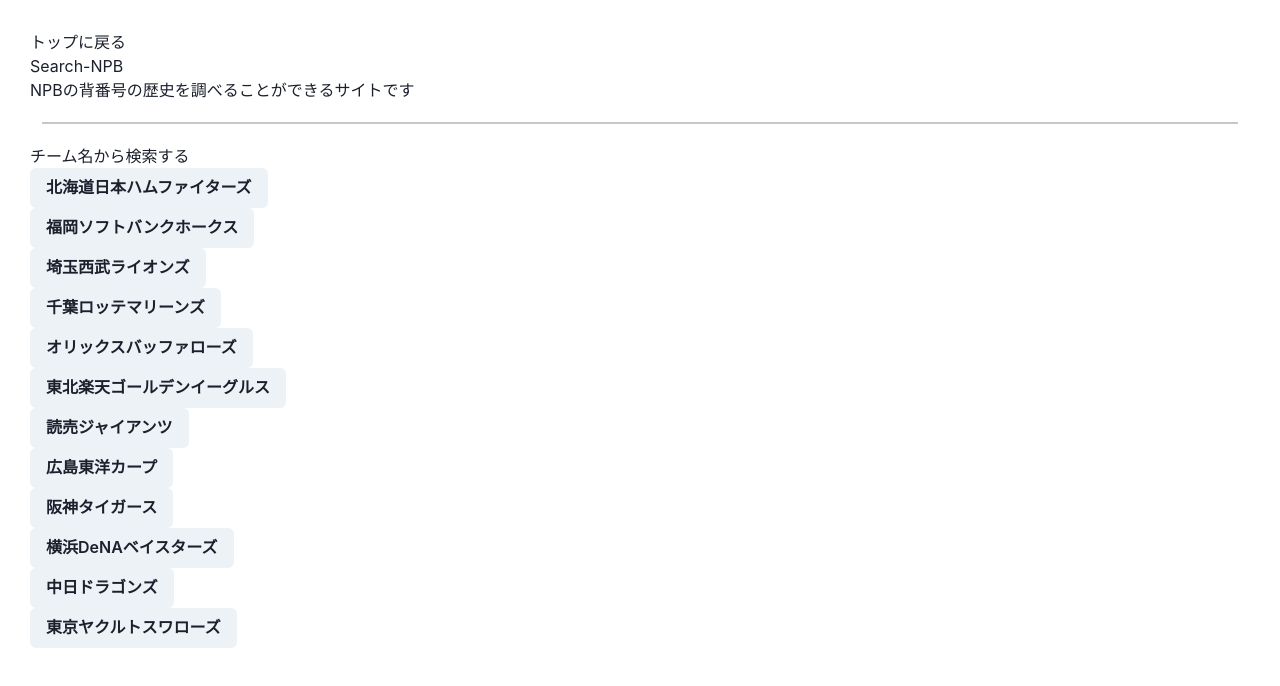
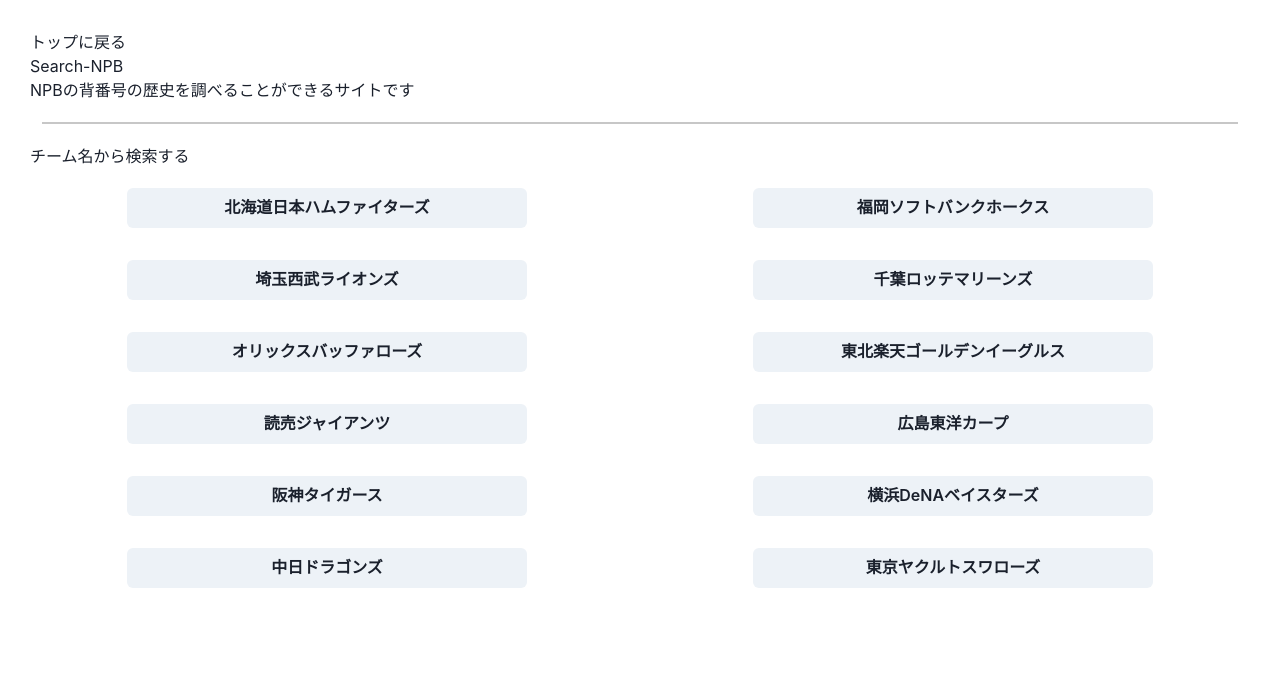
Before and after one commit to manattan/npb-front, a React (Create React App) app: page /search/team in a window 1280 px wide. Shown: the top 686 px of the page. Built offline with nearby package versions, Linux system fonts and the light colour scheme.

Commit message:
error表示と, チーム選択U

```diff
--- a/src/components/Button.tsx
+++ b/src/components/Button.tsx
@@ -31,4 +31,4 @@
   );
 };
 
-export default SearchButton
+export default SearchButton;
--- /dev/null
+++ b/src/components/Error.tsx
@@ -0,0 +1,21 @@
+import React from "react";
+import styled from "styled-components";
+
+type Props = {
+  message?: string;
+};
+
+const P = styled.p`
+    color: red;
+    font-weight: bold;
+`;
+
+const Error: React.FC<Props> = (props: Props) => {
+  return (
+      <div style={{padding:'5px 0'}}>
+          <P>{props.message}</P>
+      </div>
+  );
+};
+
+export default Error;
--- a/src/components/Keyword/Results.tsx
+++ b/src/components/Keyword/Results.tsx
@@ -2,6 +2,7 @@
 import * as types from "../../types/main";
 import { list } from "../../lib/main";
 import styled from "styled-components";
+import SearchKeyword from "./Search";
 
 type Props = {
   location: {
@@ -18,6 +19,10 @@
   list-style: none;
   margin: 10px auto;
 `;
+
+const KeywordContainer = styled.div`
+  padding:10px;
+`
 
 const ResultsKeyword: React.FC<Props> = (props: Props) => {
   const [data, setData] = useState<Array<JSX.Element> | string>(
@@ -48,6 +53,9 @@
 
   return (
     <>
+      <KeywordContainer>
+        <SearchKeyword />
+      </KeywordContainer>
       <h1>検索結果</h1>
       <p>キーワード: {props.location.state.name}</p>
       <p>ヒット数: {props.location.state.results.data.length}件</p>
--- a/src/components/Keyword/Search.tsx
+++ b/src/components/Keyword/Search.tsx
@@ -6,36 +6,36 @@
   FormHelperText,
 } from "@chakra-ui/react";
 import { useHistory } from "react-router-dom";
-import styled from 'styled-components'
+import styled from "styled-components";
 import { getListsByKey } from "../../API/main";
+import Error from "../Error";
 
 const KeyButtonContainer = styled.div`
   width: 100%;
   text-align: center;
-`
+`;
 
-const KeyButton = styled.div<{width: number}>`
+const KeyButton = styled.div<{ width: number }>`
   height: 100%;
   margin: 10px auto;
-  padding: 30px auto;
-  width: ${props => props.width}px;
+  padding:5px 0;
+  width: ${(props) => props.width}px;
   border-radius: 10px;
   background-color: #f5f5f5;
   cursor: pointer;
   box-shadow: 0 3px #dcdcdc;
   &:active {
-      position: relative;
-      box-shadow: none;
-      top:3px;
+    position: relative;
+    box-shadow: none;
+    top: 3px;
   }
-`
-
+`;
 
 const SearchKeyword: React.FC = () => {
   const [key, setKey] = useState<string | undefined>("");
-  const [error, setError] = useState<string | null>(null)
+  const [error, setError] = useState<string | undefined>(undefined);
   const history = useHistory();
-  const width = window.innerWidth
+  const width = window.innerWidth;
 
   useEffect(() => {
     setKey("");
@@ -43,15 +43,15 @@
 
   const changeValue = (e: any) => {
     setKey(e.target.value);
-    setError(null)
+    setError(undefined);
   };
   const usePost = async () => {
     if (!key) {
-        setError('キーワードを入力してください')
-        return
+      setError("キーワードを入力してください");
+      return;
     }
     const results = await getListsByKey(key);
-    console.log(results)
+    console.log(results);
     history.push({
       pathname: "/results/keyword",
       state: { results, name: key },
@@ -64,10 +64,12 @@
         <FormLabel>キーワードで検索する</FormLabel>
         <Input type="text" onChange={changeValue} />
         <FormHelperText>キーワードは1つまで対応しています. </FormHelperText>
-        <p>{error}</p>
+        {error && <Error message={error} />}
       </FormControl>
       <KeyButtonContainer>
-          <KeyButton width={width/3} onClick={usePost}>検索する</KeyButton>
+        <KeyButton width={width / 4} onClick={usePost}>
+          検索する
+        </KeyButton>
       </KeyButtonContainer>
     </>
   );
--- a/src/components/Team/Search.tsx
+++ b/src/components/Team/Search.tsx
@@ -1,13 +1,9 @@
 import React from "react";
 import styled from "styled-components";
 import { useHistory } from "react-router-dom";
-import { Button } from "@chakra-ui/react";
+import { Button, SimpleGrid, Box } from "@chakra-ui/react";
 import { list } from "../../lib/main";
 import { getListsByTeam } from "../../API/main";
-
-const Li = styled.li`
-  list-style: none;
-`;
 
 const SearchTeam: React.FC = () => {
   const renderList: JSX.Element[] = [];
@@ -24,16 +20,18 @@
 
   for (let i = 0; i < list.length; i++) {
     renderList.push(
-      <Li key={list[i].team}>
-        <Button onClick={async () => await fetch(i)}>{list[i].name}</Button>
-      </Li>
+      <Box style={{ textAlign: "center" }}>
+        <Button onClick={async () => await fetch(i)} width={400}>{list[i].name}</Button>
+      </Box>
     );
   }
 
   return (
     <>
       <p>チーム名から検索する</p>
-      <ul>{renderList}</ul>
+      <SimpleGrid columns={2} spacing={8} style={{marginTop:'20px'}}>
+        {renderList}
+      </SimpleGrid>
     </>
   );
 };
```
